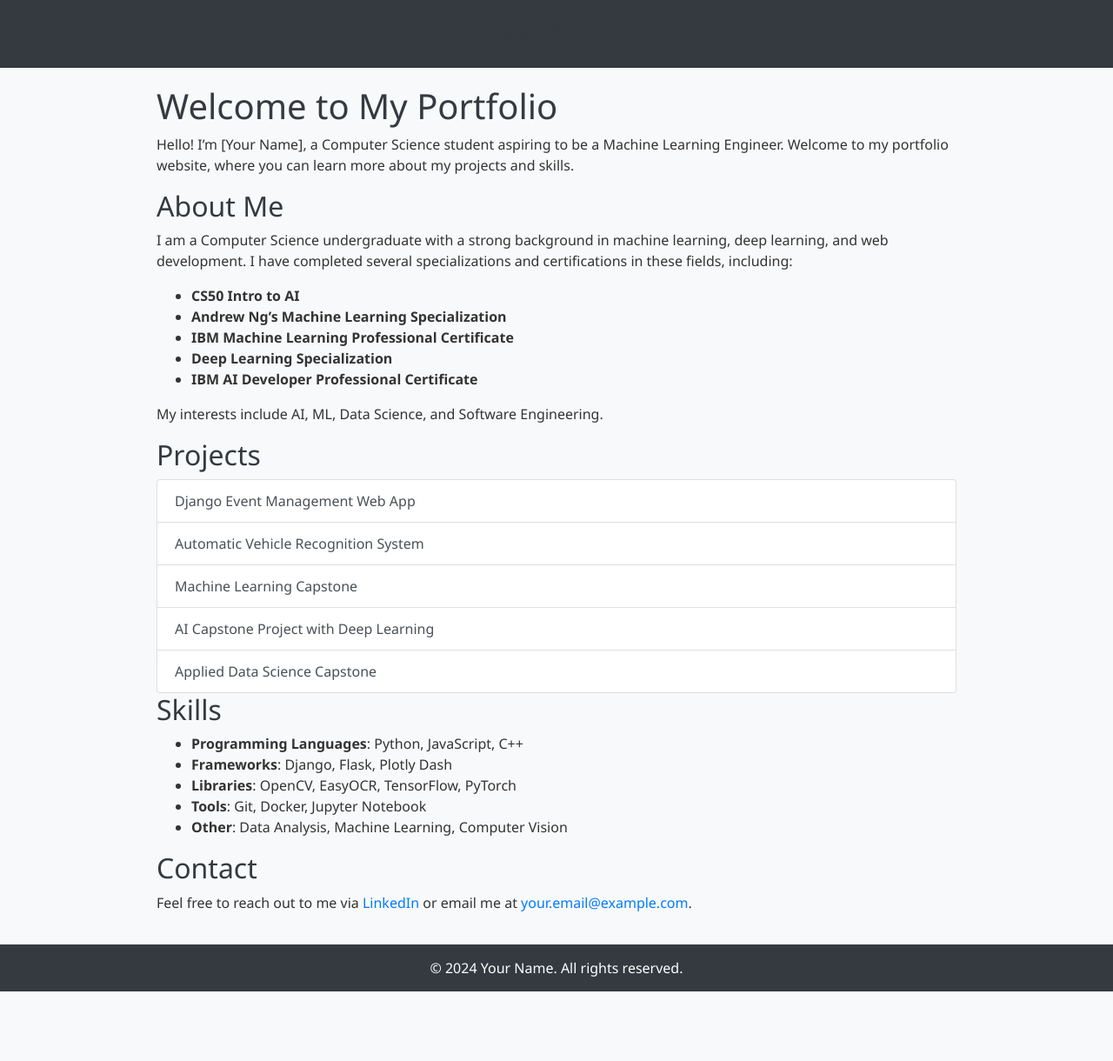
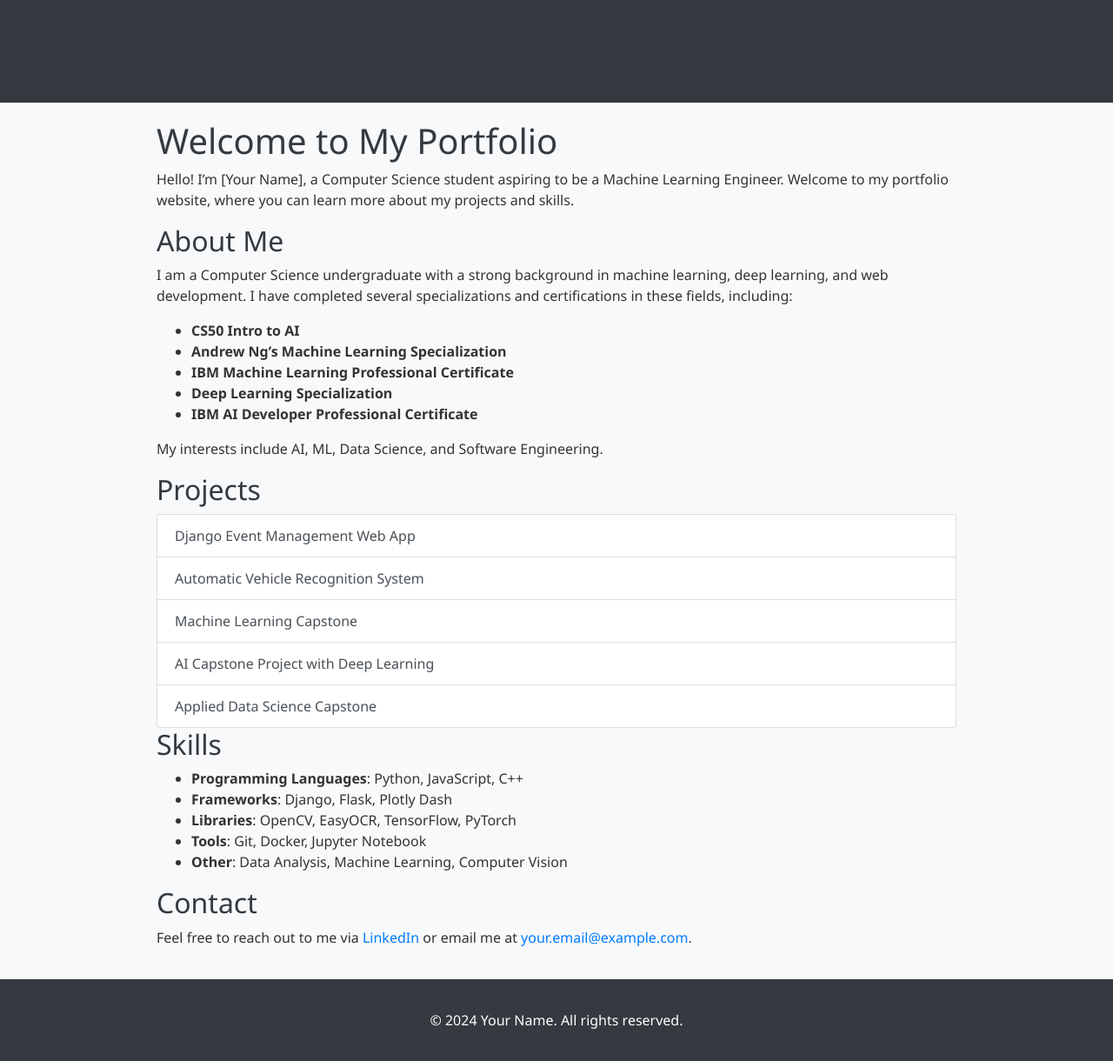
Before and after one commit to NyashaEysenck/NyashaEysenck.github.io, a Jekyll site: the page built from index.md, in a window 1280 px wide. Shown: the whole page at 87% size. Built offline with Jekyll 4.4.1, drawn with Linux system fonts in a browser that asks for light colours; nearby versions of some CDN libraries; before the commit the page ends 1140 px from its top, so only the background shows below that.

Commit message:
Update default.html

```diff
--- a/_layouts/default.html
+++ b/_layouts/default.html
@@ -1,4 +1,3 @@
-
 <!DOCTYPE html>
 <html>
 <head>
@@ -9,15 +8,19 @@
     <link rel="stylesheet" href="{{ "/assets/style.css" | relative_url }}">
 </head>
 <body>
-    <div class="header">
-        <h1>{{ site.title }}</h1>
-    </div>
-    <div class="container">
+    <header class="header">
+        <div class="container">
+            <h1>{{ site.title }}</h1>
+        </div>
+    </header>
+    <main class="container">
         {{ content }}
-    </div>
-    <div class="footer">
-        <p>&copy; {{ "now" | date: "%Y" }} Your Name. All rights reserved.</p>
-    </div>
+    </main>
+    <footer class="footer">
+        <div class="container">
+            <p>&copy; {{ "now" | date: "%Y" }} Your Name. All rights reserved.</p>
+        </div>
+    </footer>
     <script src="https://code.jquery.com/jquery-3.5.1.slim.min.js"></script>
     <script src="https://cdn.jsdelivr.net/npm/@popperjs/core@2.5.3/dist/umd/popper.min.js"></script>
     <script src="https://stackpath.bootstrapcdn.com/bootstrap/4.5.2/js/bootstrap.min.js"></script>
```
